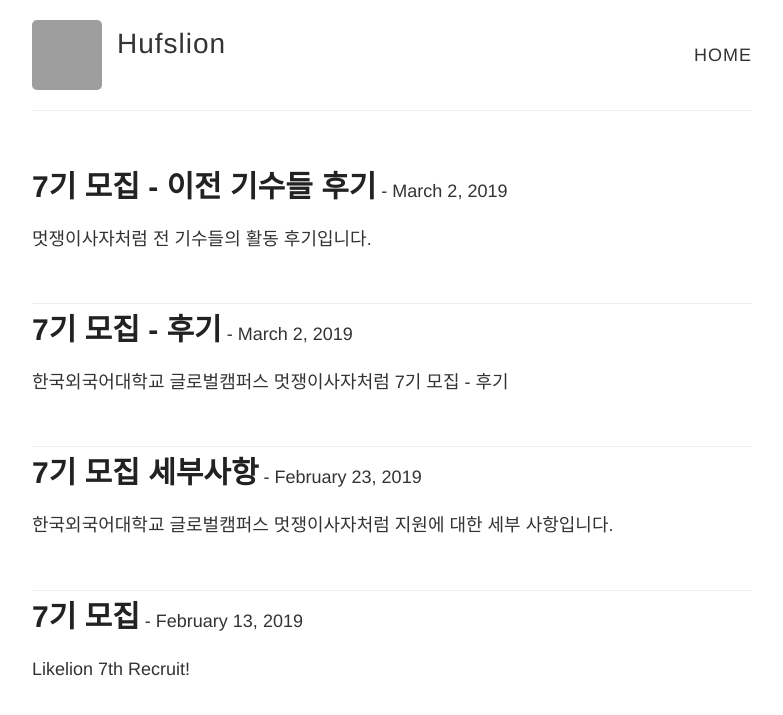
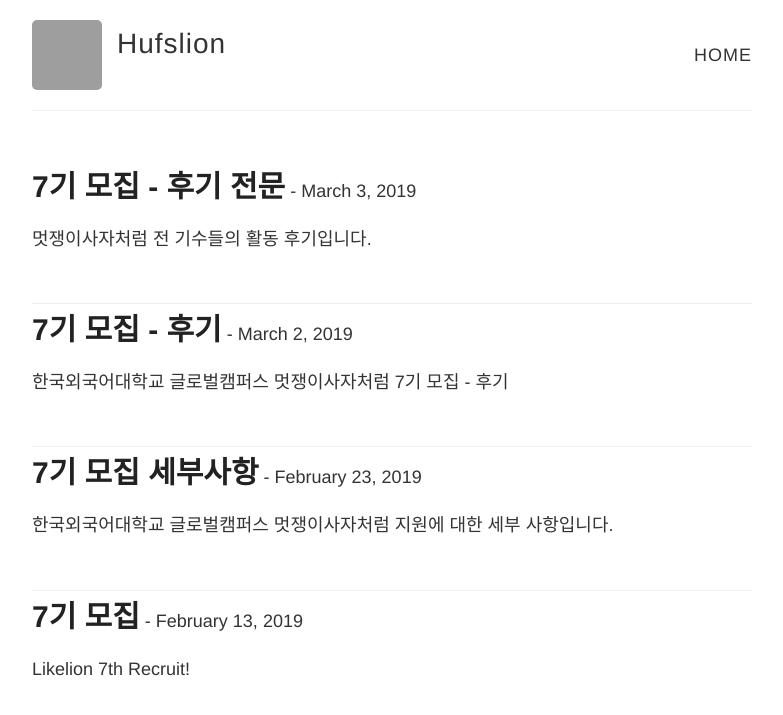
Before and after one commit to hyojin17/hufslion.github.io, a Jekyll site: the page built from index.html, in a window 1280 px wide, cut to the strip 0-715 px from the top of the page. Shown: the whole strip, without its empty margins (248-1031 px from the left). Built offline with Jekyll 4.4.1, drawn with Linux system fonts in a browser that asks for light colours; grey boxes are pictures that could not be loaded.

Commit message:
Update and rename 2019-3-2-7th_recruit_review.md to 2019-3-3-7th_recruit_review.md

```diff
--- a/_posts/notice/2019-3-2-7th_recruit_review.md
+++ b/_posts/notice/2019-3-3-7th_recruit_review.md
@@ -1,6 +1,6 @@
 ---
 layout: post
-title: 7기 모집 - 이전 기수들 후기
+title: 7기 모집 - 후기 전문
 category: notice
 ---
 
```
